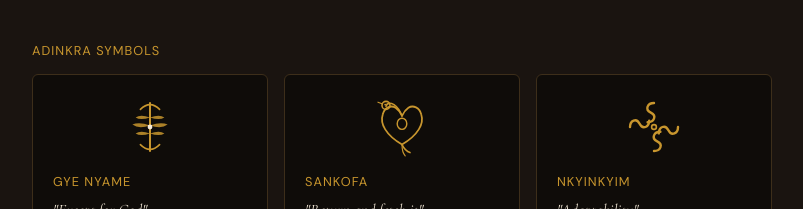
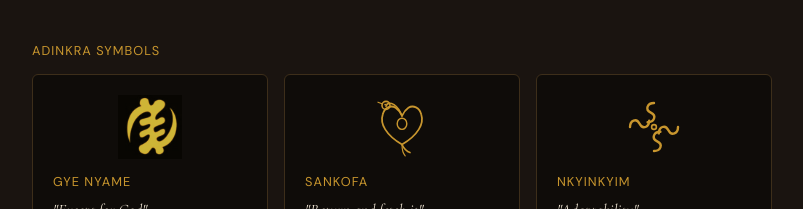
Before and after one commit to AggregateSolutions/keepingthem, a Next.js app: page /akan/benjamin-kwadwo-kwayisi in a window 1280 px wide. Shown: the part 4238-4447 px from the top of the page, without its empty margins (238-1041 px from the left). Built offline with nearby package versions, Linux system fonts and the light colour scheme; no server answers.

Commit message:
Use GyeNyame PNG in adinkra culture guide grid

```diff
--- a/components/AdinkraGrid.tsx
+++ b/components/AdinkraGrid.tsx
@@ -3,27 +3,8 @@ import { akanCulture } from "@/data/culture/akan";
 /* ── Faithful SVG renderings of each Adinkra symbol ─────────── */
 
 function GyeNyame() {
-  // Gye Nyame — stylized fern-like form with bilateral symmetry
-  return (
-    <svg viewBox="0 0 80 80" fill="none" xmlns="http://www.w3.org/2000/svg" style={{ width: 64, height: 64 }}>
-      {/* Central vertical stem */}
-      <line x1="40" y1="10" x2="40" y2="70" stroke="#c8962e" strokeWidth="2.5" strokeLinecap="round"/>
-      {/* Top arc */}
-      <path d="M28,18 Q40,6 52,18" stroke="#c8962e" strokeWidth="2" fill="none" strokeLinecap="round"/>
-      {/* Bottom arc */}
-      <path d="M28,62 Q40,74 52,62" stroke="#c8962e" strokeWidth="2" fill="none" strokeLinecap="round"/>
-      {/* Left fronds */}
-      <path d="M40,28 Q28,24 22,28 Q28,32 40,28Z" fill="#c8962e" opacity="0.85"/>
-      <path d="M40,38 Q26,33 18,37 Q26,43 40,38Z" fill="#c8962e" opacity="0.85"/>
-      <path d="M40,48 Q28,44 22,48 Q28,52 40,48Z" fill="#c8962e" opacity="0.85"/>
-      {/* Right fronds */}
-      <path d="M40,28 Q52,24 58,28 Q52,32 40,28Z" fill="#c8962e" opacity="0.85"/>
-      <path d="M40,38 Q54,33 62,37 Q54,43 40,38Z" fill="#c8962e" opacity="0.85"/>
-      <path d="M40,48 Q52,44 58,48 Q52,52 40,48Z" fill="#c8962e" opacity="0.85"/>
-      {/* Center dot */}
-      <circle cx="40" cy="40" r="3" fill="#f5ead8"/>
-    </svg>
-  );
+  // eslint-disable-next-line @next/next/no-img-element
+  return <img src="/GyeNyame.png" alt="Gye Nyame" style={{ width: 64, height: 64, objectFit: "contain", filter: "sepia(1) saturate(3) hue-rotate(5deg) brightness(0.85)" }} />;
 }
 
 function Sankofa() {
```
